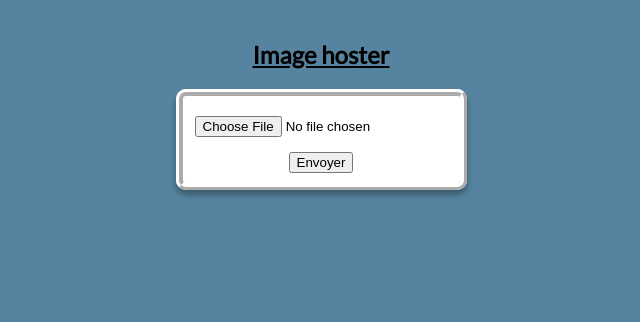
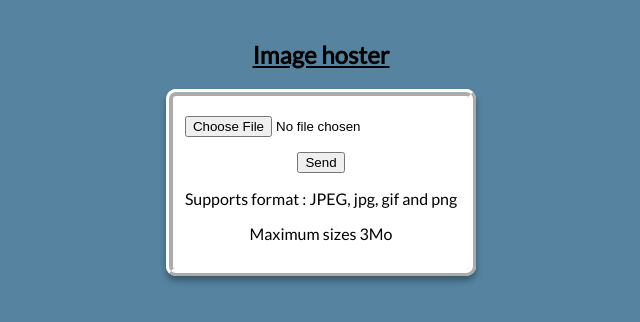
Before and after one commit to ryu-75/image-hoster, a PHP site: page / in a window 1280 px wide. Shown: the top 322 px of the page, without its empty margins (319-959 px from the left). Run offline with PHP 8.4, Linux system fonts and the light colour scheme.

Commit message:
Support format & max sizes text

```diff
--- a/index.php
+++ b/index.php
@@ -135,11 +135,13 @@ if ($_FILES['image']['size'] <= 3000000) {
                     <fieldset>
                             <input type="file" name="image" required>
                             <div class="button">
-                                <button type="submit">Envoyer</button>
+                                <button type="submit">Send</button>
                             </div>
+                            <p>Supports format : JPEG, jpg, gif and png</p>
+                            <p>Maximum sizes 3Mo</p>
                             <?php
                                     if (isset($error) && $error == 1) {
-                                    echo "<p>Problème d'affichage</p>";
+                                    echo "<p>Incorrect format</p>";
                                     }
                             ?>
                     </fieldset>
```
